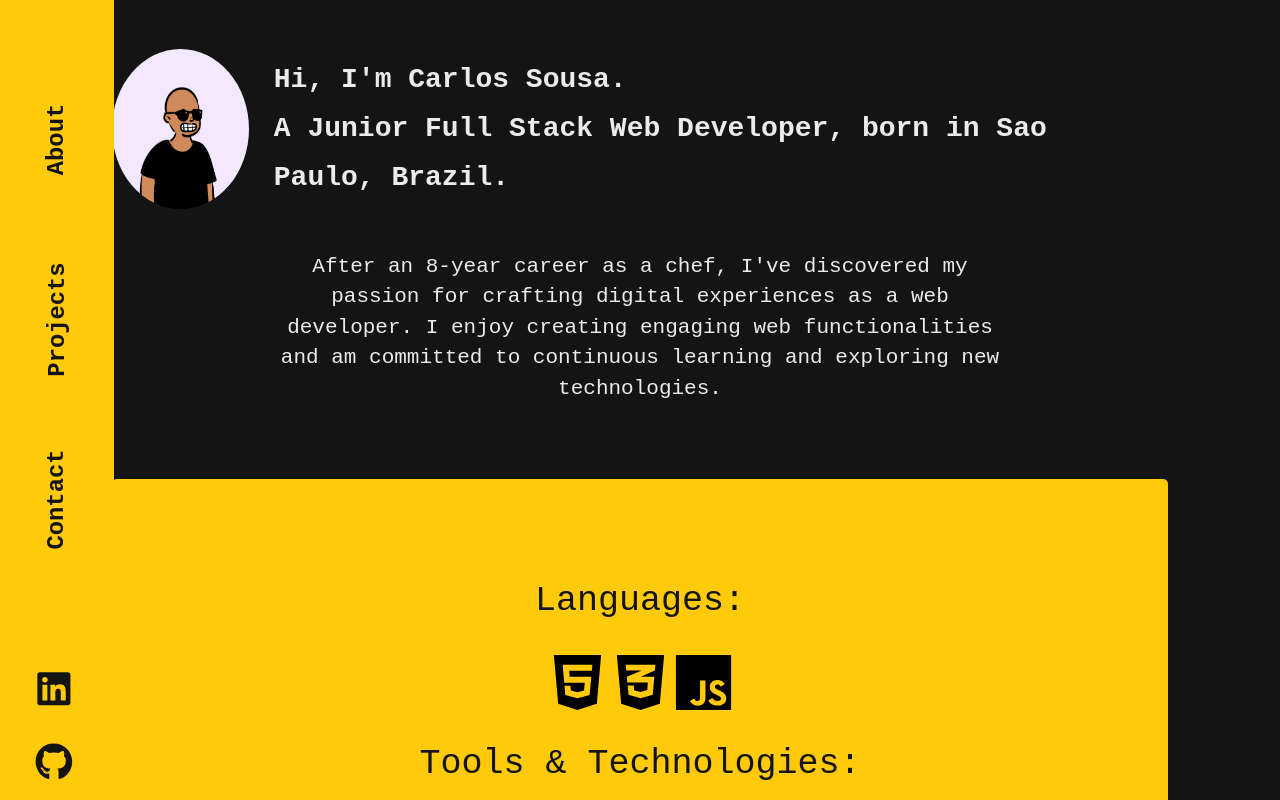
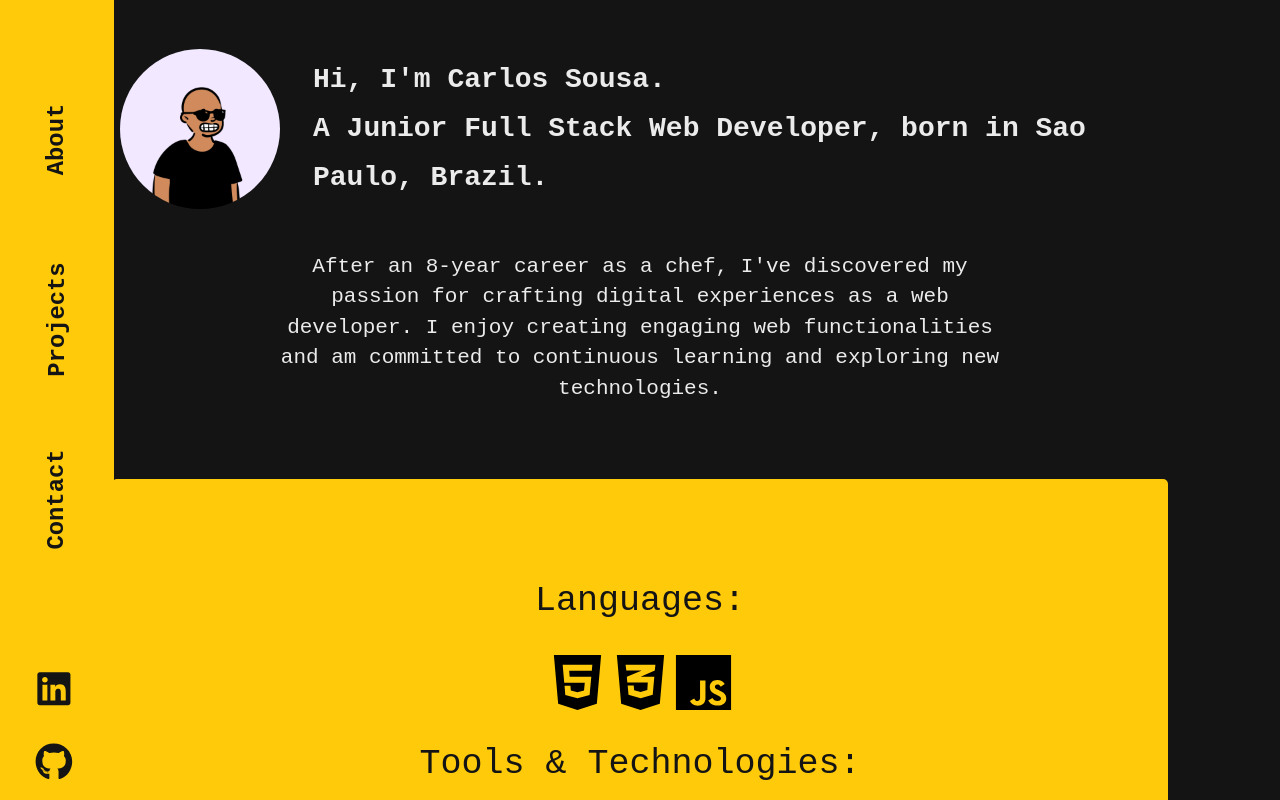
Before and after one commit to Cmbs86/cmbs86-portfolio, a React (Vite) app: page / in a window 1280 px wide. Shown: the top 800 px of the page. Built offline with nearby package versions, Linux system fonts and the light colour scheme; a web font is replaced by a local one.

Commit message:
fixed UI/UX issues

```diff
--- a/src/App.css
+++ b/src/App.css
@@ -109,6 +109,8 @@ a {
 
 .img-box {
   display: flex;
+  justify-content: center;
+  margin-top: 30px;
   /* margin-bottom: 30px; */
 }
 
@@ -340,16 +342,6 @@ footer {
     margin-left: 8rem;
     margin-right: 8rem;
   }
-
-  .introduction_header {
-    display: flex;
-    text-align: left;
-    /* gap: 45px; */
-    /* margin-right: 45px;
-    margin-top: 30px; */
-    flex-direction: row;
-  }
-
   .general_intro_box{
     display:flex;
     width: 100%;
@@ -359,24 +351,51 @@ footer {
 
 
   }
+  .img-square{
+    flex: 1;
+    justify-content: center;
+    max-width: 20%;
+  }
 
-  /* .img_square {
-   width: 50%;
+  .img-box{
+    margin-top: 0;
   }
-.intro_header_box{
-  width: 50%;
-} */
 
 
-  .img-box {
+  .img-box img {
     display: flex;
-  }
-
-  .img-box img {
-    height: 160px;
+    justify-content: center;
+    height: auto; /* Maintain aspect ratio */
+    display: block; /* Remove any inline spacing */
     width: 160px;
     border-radius: 50%;
   }
+
+  .intro_header_box{
+    flex: 5;
+  }
+
+  .introduction_header {
+
+    text-align: left;
+    flex-direction: row;
+    width: 100%;
+   height: auto;
+
+
+  }
+
+
+
+.intro_header_box{
+  /* border: 1px solid red; */
+  width: 80%;
+}
+
+
+
+
+
 
   .introduction_header,
   .introduction_text {
```
